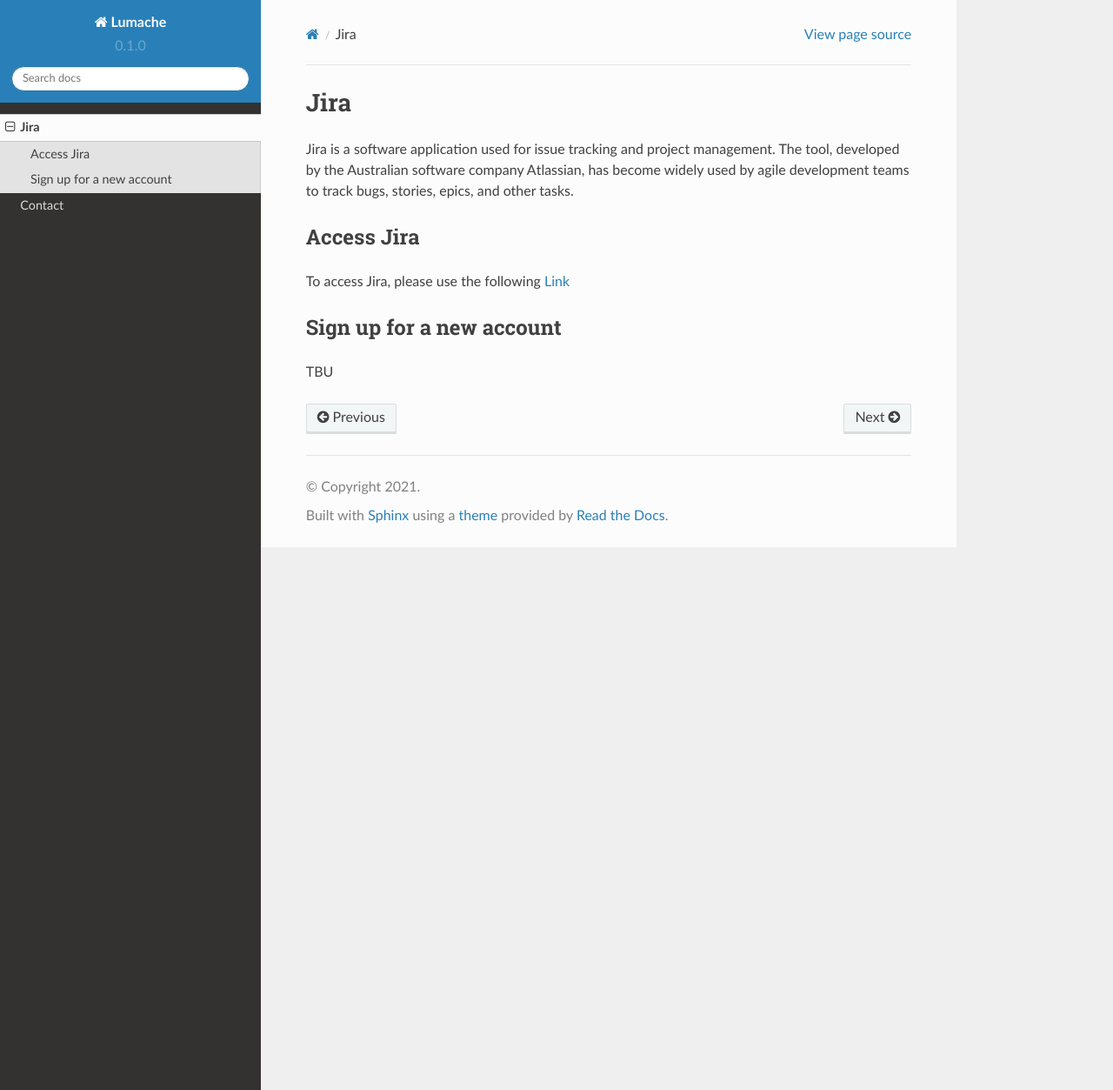
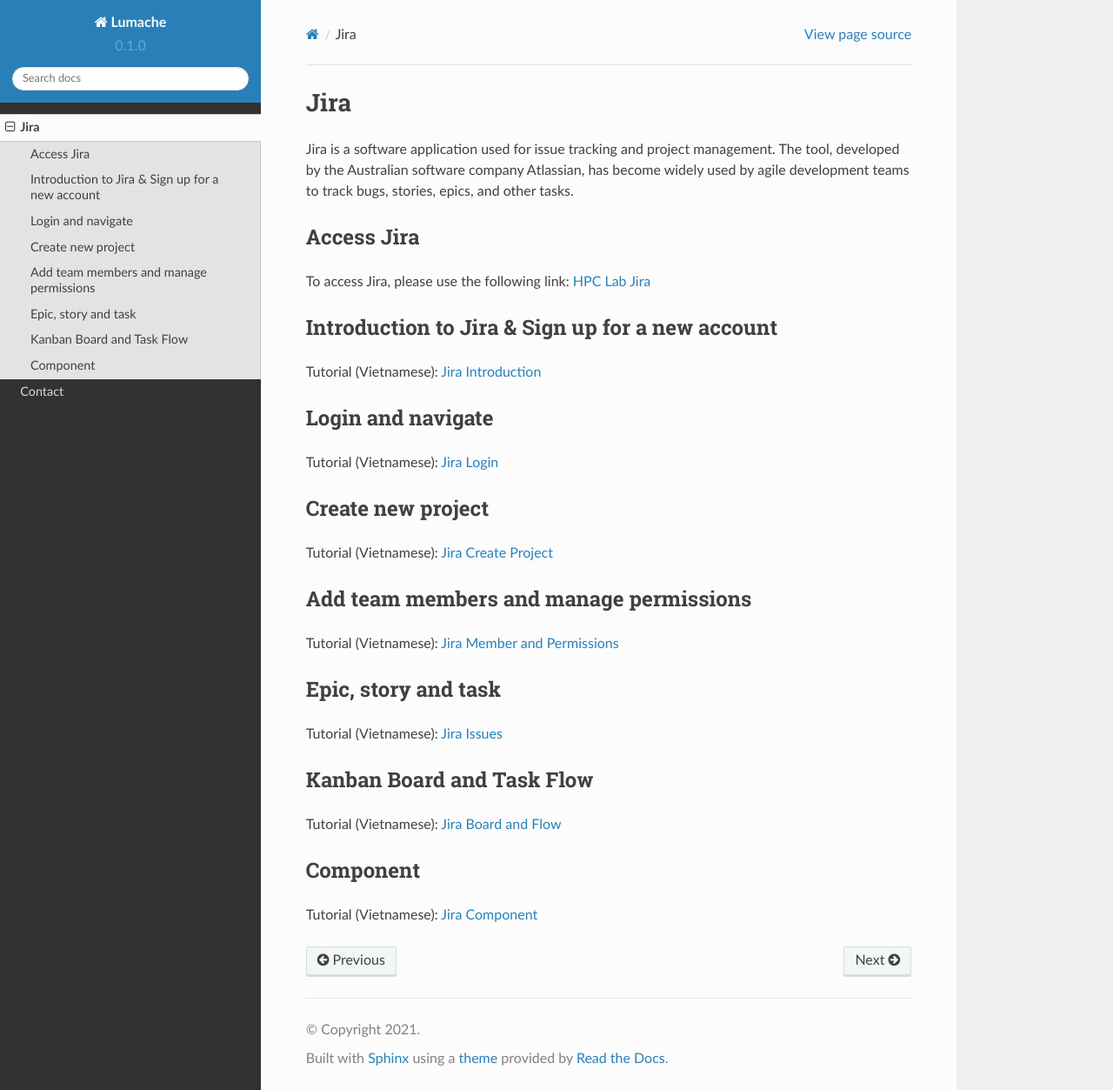
Before and after one commit to hpcc-hcmut/readthedocs, a Sphinx documentation site: the page built from docs/source/jira.rst, in a window 1280 px wide and 1253 px high. Shown: the whole window at 87% size. Built offline with Sphinx 7.4.7 and the Read the Docs theme 2.0.0, drawn with Linux system fonts in a browser that asks for light colours.

Commit message:
Update Jira tutorial

```diff
--- a/docs/source/jira.rst
+++ b/docs/source/jira.rst
@@ -1,5 +1,5 @@
 Jira
-=====
+===========
 
 Jira is a software application used for issue tracking and project management.
 The tool, developed by the Australian software company Atlassian,
@@ -8,11 +8,41 @@ has become widely used by agile development teams to track bugs, stories, epics,
 Access Jira
 --------------------------------
 
-To access Jira, please use the following `Link <http://jira.hpcc.vn>`_
+To access Jira, please use the following link: `HPC Lab Jira <http://jira.hpcc.vn>`_
 
 
 
-Sign up for a new account
+Introduction to Jira & Sign up for a new account
+-------------------------------------------------
+Tutorial (Vietnamese): `Jira Introduction <https://drive.google.com/file/d/1cJ2LBcZSoTcOsqLCcdo5FrXyFv6G-cWH/view?usp=sharing>`_
+
+
+Login and navigate
 ----------------------------------
+Tutorial (Vietnamese): `Jira Login <https://drive.google.com/file/d/1MJh8KSZB4RubA5D83aTyDW8c5VHW0uQx/view?usp=sharing>`_
 
-TBU
+
+Create new project
+----------------------------------
+Tutorial (Vietnamese): `Jira Create Project <https://drive.google.com/file/d/1ViXUP8lzCqravGlSUWpahq8SV8Ri4HnQ/view?usp=sharing>`_
+
+
+
+Add team members and manage permissions
+-------------------------------------------
+Tutorial (Vietnamese): `Jira Member and Permissions <https://drive.google.com/file/d/1k58O3bkWXET4W3n5ZYSK88MTtLiECets/view?usp=sharing>`_
+
+
+Epic, story and task
+----------------------------------
+Tutorial (Vietnamese): `Jira Issues <https://drive.google.com/file/d/1uerzTbt8O_0NKDG_F_gZIehIISI80rRs/view?usp=sharing>`_
+
+
+Kanban Board and Task Flow
+----------------------------------
+Tutorial (Vietnamese): `Jira Board and Flow <https://drive.google.com/file/d/1Z1YurcIymMxPuYIcGNAn0T1X0Koktbjr/view?usp=sharing>`_
+
+
+Component
+----------------------------------
+Tutorial (Vietnamese): `Jira Component <https://drive.google.com/file/d/1ahGMckQtbSlsGRO7x2uISRhzy4UHa1yy/view?usp=sharing>`_
```
